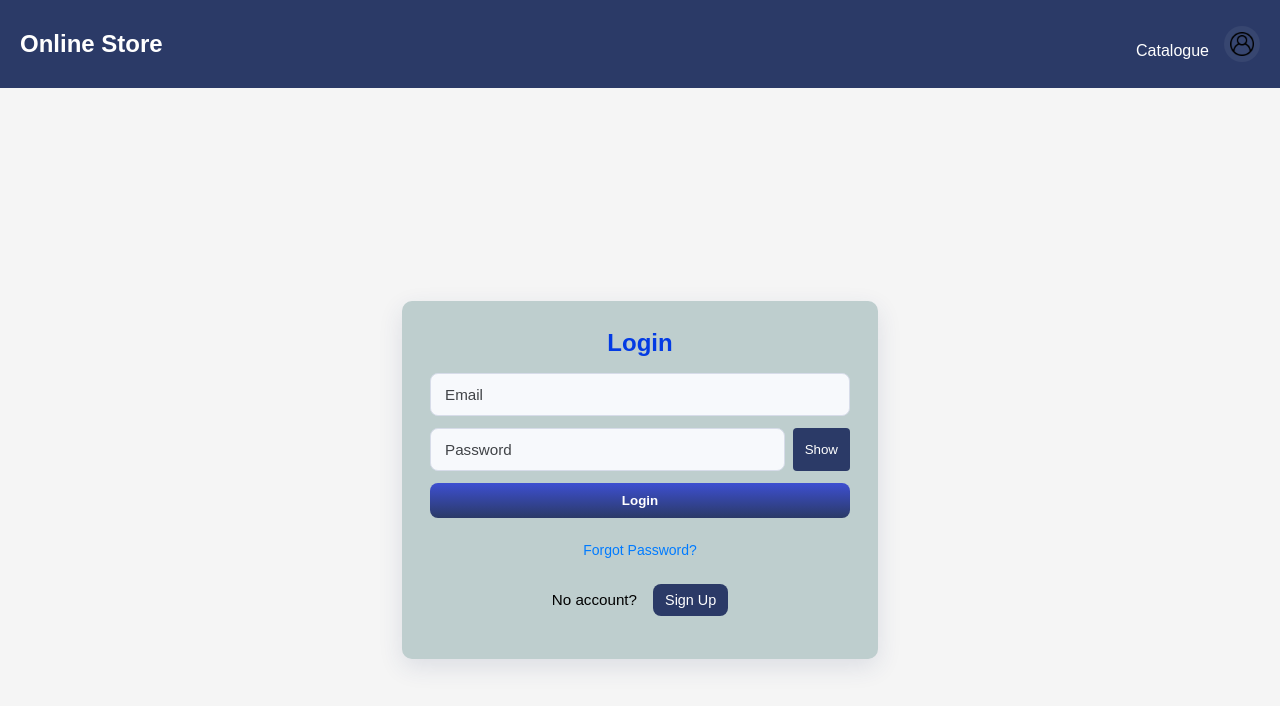
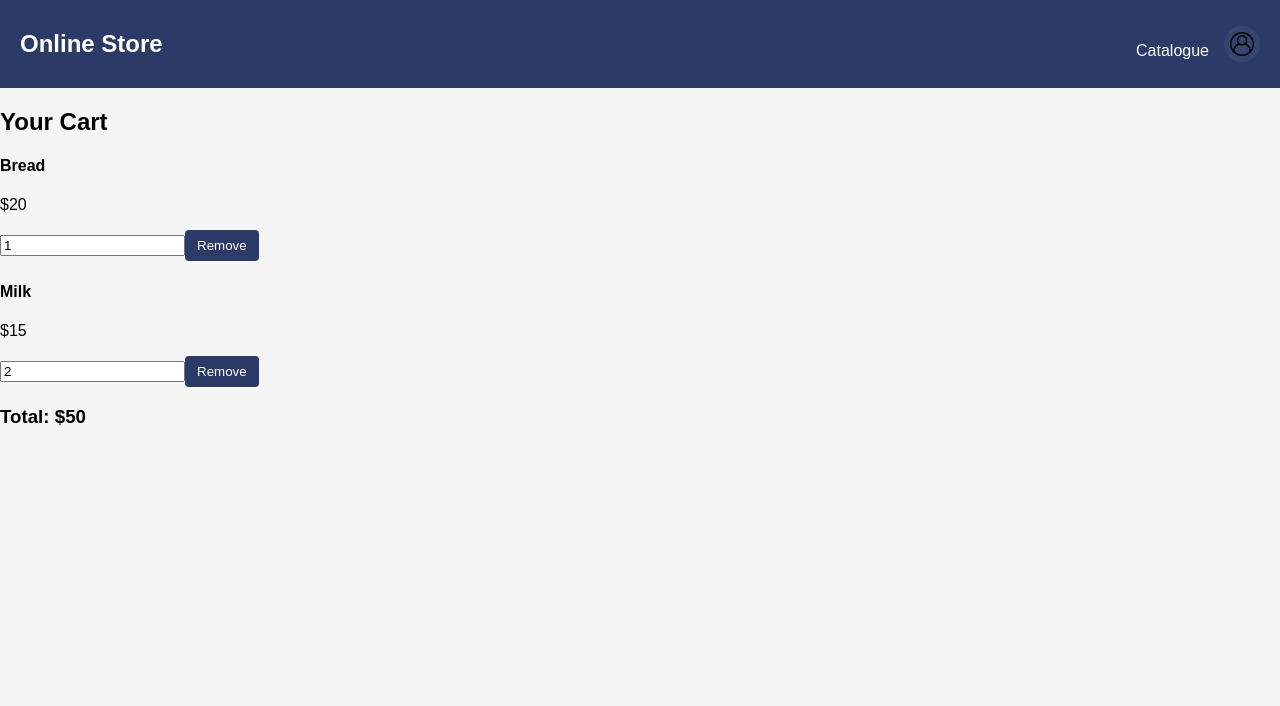
Before and after one commit to romeliao/SWE30003-Assignment3-Group2, a React (Create React App) app in the folder online-store/: page /cart in a window 1280 px wide. Before the commit this address led to /login. Shown: the top 706 px of the page. Built offline with nearby package versions, Linux system fonts and the light colour scheme.

Commit message:
added a demo cart page

```diff
--- a/online-store/src/App.js
+++ b/online-store/src/App.js
@@ -27,6 +27,7 @@ function App() {
           <Route path="/signup" element={<Signup />} />
           <Route path="/forgot-password" element={<ForgotPasswordPage />} />
           <Route path="/reset-password" element={<ResetPasswordPage />} />
+          <Route path="/cart" element={<Cart />} />
 
           {/* Staff-only routes */}
           <Route
--- a/online-store/src/components/cartItem.js
+++ b/online-store/src/components/cartItem.js
@@ -0,0 +1,19 @@
+import React from "react";
+
+export default function CartItem({ item, onRemove, onQuantityChange }) {
+  return (
+    <div className="cart-item">
+      <div className="details">
+        <h4>{item.name}</h4>
+        <p>${item.price}</p>
+        <input
+          type="number"
+          value={item.quantity}
+          min="1"
+          onChange={(e) => onQuantityChange(item.id, e.target.value)}
+        />
+        <button onClick={() => onRemove(item.id)}>Remove</button>
+      </div>
+    </div>
+  );
+}
--- a/online-store/src/pages/Cart.js
+++ b/online-store/src/pages/Cart.js
@@ -1,10 +1,37 @@
-import React from "react";
+import React, { useState } from "react";
+import CartItem from "../components/cartItem";
 
 export default function Cart() {
+  const [cart, setCart] = useState([
+    { id: 1, name: "Bread", price: 20, quantity: 1, image: "/img/itemA.jpg" },
+    { id: 2, name: "Milk", price: 15, quantity: 2, image: "/img/itemB.jpg" },
+  ]);
+
+  const handleRemove = (id) => setCart(cart.filter((i) => i.id !== id));
+
+  const handleQuantityChange = (id, qty) =>
+    setCart(cart.map((i) => (i.id === id ? { ...i, quantity: +qty } : i)));
+
+  const total = cart.reduce((sum, i) => sum + i.price * i.quantity, 0);
+
   return (
-    <div className="page" style={{ padding: "2rem" }}>
-      <h1>Shopping Cart</h1>
-      <p>Customer-only: Cart page (to be implemented)</p>
+    <div className="cart">
+      <h2>Your Cart</h2>
+      {cart.length ? (
+        <>
+          {cart.map((item) => (
+            <CartItem
+              key={item.id}
+              item={item}
+              onRemove={handleRemove}
+              onQuantityChange={handleQuantityChange}
+            />
+          ))}
+          <h3>Total: ${total}</h3>
+        </>
+      ) : (
+        <p>Your cart is empty.</p>
+      )}
     </div>
   );
 }
--- a/online-store/src/pages/cataloguePage.js
+++ b/online-store/src/pages/cataloguePage.js
@@ -10,10 +10,23 @@ export default function CataloguePage() {
 
   const addToCart = (product) => {
     const cart = JSON.parse(localStorage.getItem("cart")) || [];
-    cart.push(product);
-    localStorage.setItem("cart", JSON.stringify(cart));
+    const existingItem = cart.find((item) => item.id === product.id);
+
+    let updatedCart;
+    if (existingItem) {
+      updatedCart = cart.map((item) =>
+        item.id === product.id
+          ? { ...item, quantity: (item.quantity || 1) + 1 }
+          : item
+      );
+    } else {
+      updatedCart = [...cart, { ...product, quantity: 1 }];
+    }
+
+    localStorage.setItem("cart", JSON.stringify(updatedCart));
     alert(`${product.name} added to cart`);
   };
+
 
   return (
     <div className="page">
```
Also changed, not shown: 2 other files (tests, documents, lock files or other folders).
